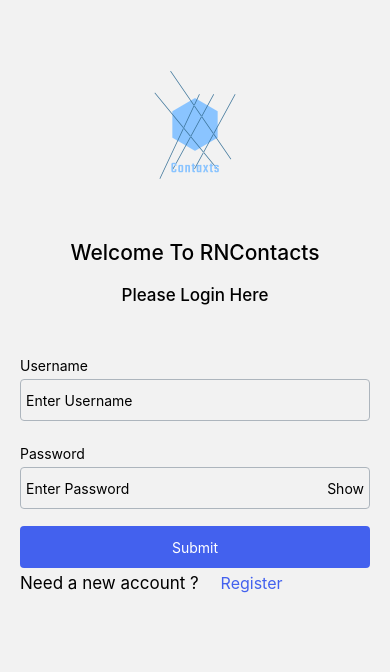
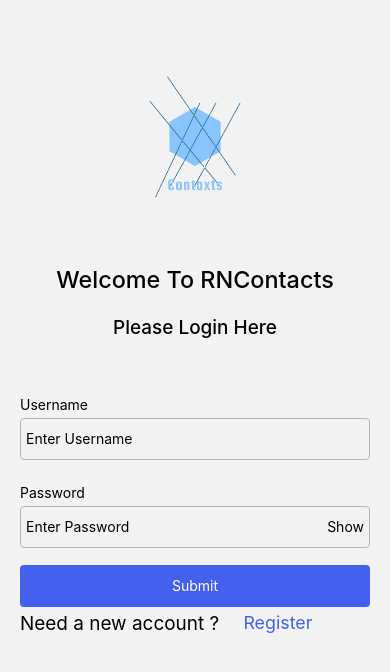
Before and after one commit to Taha-Imtiaz/React-Native-demo, a React Native app: screen / in a window 390 px wide. Shown: the top 672 px of the page. Built offline with nearby package versions, Linux system fonts and the light colour scheme.

Commit message:
complete application

```diff
--- a/package.json
+++ b/package.json
@@ -18,9 +18,10 @@
     "@react-navigation/native": "^6.0.13",
     "@react-navigation/native-stack": "^6.9.1",
     "axios": "^ 0.27.2",
+    "link": "^1.5.1",
     "prop-types": "^15.8.1",
     "react": "18.1.0",
-    "react-native": "0.70.2",
+    "react-native": "^0.70.2",
     "react-native-country-picker-modal": "^2.0.0",
     "react-native-dotenv": "^3.3.1",
     "react-native-gesture-handler": "^2.7.1",
@@ -29,6 +30,8 @@
     "react-native-reanimated": "^2.11.0",
     "react-native-safe-area-context": "^4.4.1",
     "react-native-screens": "^3.18.2",
+    "react-native-size-matters": "^0.4.0",
+    "react-native-splash-screen": "^3.3.0",
     "react-native-vector-icons": "^9.2.0"
   },
   "devDependencies": {
--- a/src/components/ContactDetailsComponent/index.js
+++ b/src/components/ContactDetailsComponent/index.js
@@ -21,7 +21,15 @@ import ImageComponent from './ImageComponent';
 import {DEFAULT_IMAGE_URI} from '../../constants/general';
 import ImagePicker from '../common/ImagePicker';
 
-const ContactDetailsComponent = ({contact, localFile, openSheet , sheetRef , onFileSelected}) => {
+const ContactDetailsComponent = ({
+  contact,
+  updatingImage,
+  uploadSucceeded,
+  localFile,
+  openSheet,
+  sheetRef,
+  onFileSelected,
+}) => {
   const {navigate} = useNavigation();
   const ListEmptyComponent = () => {
     return (
@@ -35,15 +43,20 @@ const ContactDetailsComponent = ({contact, localFile, openSheet , sheetRef , onF
   return (
     <ScrollView style={styles.scrollView}>
       <View style={styles.container}>
-        {contact_picture && <ImageComponent src={contact_picture} />}
-        {!contact_picture && (
-          <View style = {{alignItems:"center",paddingVertical:20}}>
+        {(contact_picture || uploadSucceeded) && <ImageComponent src={contact_picture || localFile?.path} />}
+        {!contact_picture && !uploadSucceeded && (
+          <View style={{alignItems: 'center', paddingVertical: 20}}>
             <Image
               source={{uri: localFile?.path || DEFAULT_IMAGE_URI}}
               style={styles.imageView}
             />
-            <TouchableOpacity onPress={() => {openSheet()}}>
-              <Text style = {{color:colors.primary}}>Add Picture</Text>
+            <TouchableOpacity
+              onPress={() => {
+                openSheet();
+              }}>
+              <Text style={{color: colors.primary}}>
+                {updatingImage ? 'Updating...' : 'Add Picture'}
+              </Text>
             </TouchableOpacity>
           </View>
         )}
@@ -125,7 +138,6 @@ const ContactDetailsComponent = ({contact, localFile, openSheet , sheetRef , onF
         />
       </View>
       <ImagePicker onFileSelected={onFileSelected} ref={sheetRef} />
-
     </ScrollView>
   );
 };
--- a/src/components/Login/index.js
+++ b/src/components/Login/index.js
@@ -1,6 +1,7 @@
 import {useNavigation} from '@react-navigation/native';
 import React, {useState} from 'react';
 import {Image, Text, TextInput, TouchableOpacity, View} from 'react-native';
+import { scale } from 'react-native-size-matters';
 import Container from '../../components/common/Container';
 import CustomButton from '../../components/common/CustomButton';
 import Input from '../../components/common/Input';
@@ -15,8 +16,8 @@ const LoginComponent = ({onChange, onSubmit, justSignedUp, form, loading, error}
     <Container>
       <Image
         source={require(`../../assets/images/logo.png`)}
-        height={70}
-        width={70}
+        height={scale(70)}
+        width={scale(70)}
         style={styles.logoImage}
       />
       <View>
--- a/src/components/Login/styles.js
+++ b/src/components/Login/styles.js
@@ -1,37 +1,38 @@
 import {StyleSheet} from 'react-native';
 import colors from '../../assets/theme/colors';
+import {ScaledSheet} from 'react-native-size-matters'
 
-export default StyleSheet.create({
+export default ScaledSheet.create({
   logoImage: {
-    height: 150,
-    width: 150,
+    height: '150@s',
+    width: '150@s',
     alignSelf: 'center',
-    marginTop: 50,
+    marginTop: '50@s',
   },
   title: {
-    fontSize: 21,
+    fontSize: '21@s',
     textAlign: 'center',
-    paddingTop: 20,
+    paddingTop: '20@s',
     fontWeight: '500',
   },
   subTitle: {
-    fontSize: 17,
+    fontSize: '17@s',
     textAlign: 'center',
-    paddingVertical: 20,
+    paddingVertical: '20@s',
     fontWeight: '500',
   },
   form: {
-    paddingTop: 20,
+    paddingTop: '20@s',
   },
   createSection: {
     flexDirection: 'row',
   },
   linkBtn: {
-    paddingLeft: 17,
+    paddingLeft: '17@s',
     color: colors.primary,
-    fontSize: 16,
+    fontSize: '16@s',
   },
   infoText: {
-    fontSize: 17,
+    fontSize: '17@s',
   },
 });
--- a/src/navigations/index.js
+++ b/src/navigations/index.js
@@ -2,10 +2,11 @@ import AsyncStorage from '@react-native-async-storage/async-storage';
 import {NavigationContainer} from '@react-navigation/native';
 import React, {useContext, useEffect, useState} from 'react';
 import {ActivityIndicator} from 'react-native';
+import SplashScreen from 'react-native-splash-screen';
 import {GlobalContext} from '../context/Provider';
 import AuthNavigator from './AuthNavigator';
 import DrawerNavigator from './DrawerNavigator';
-import { navigationRef } from './SideMenu/RootNavigator';
+import {navigationRef} from './SideMenu/RootNavigator';
 
 const AppNavContainer = () => {
   const {
@@ -29,15 +30,17 @@ const AppNavContainer = () => {
   useEffect(() => {
     getUser();
   }, [isLoggedIn]);
+
+  useEffect(() => {
+    if (authLoaded) {
+      SplashScreen.hide(); //when app loaded hide splash screen
+    }
+  }, [authLoaded]);
   return (
     <>
       {authLoaded ? (
         <NavigationContainer ref={navigationRef}>
-          {isAuthenticated ? (
-            <DrawerNavigator />
-          ) : (
-            <AuthNavigator />
-          )}
+          {isAuthenticated ? <DrawerNavigator /> : <AuthNavigator />}
         </NavigationContainer>
       ) : (
         <ActivityIndicator />
--- a/src/screens/ContactDetail/index.js
+++ b/src/screens/ContactDetail/index.js
@@ -10,9 +10,11 @@ import {
 import colors from '../../assets/theme/colors';
 import Icon from '../../components/common/Icon';
 import ContactDetailsComponent from '../../components/ContactDetailsComponent';
-import {CONTACT_LIST} from '../../constants/routeNames';
+import {CONTACT_DETAIL, CONTACT_LIST} from '../../constants/routeNames';
 import deleteContact from '../../context/actions/contacts/deleteContact';
+import editContact from '../../context/actions/contacts/editContact';
 import {GlobalContext} from '../../context/Provider';
+import uploadImage from '../../helpers/uploadImage';
 import {navigate} from '../../navigations/SideMenu/RootNavigator';
 
 const ContactDetail = () => {
@@ -28,6 +30,8 @@ const ContactDetail = () => {
   const {setOptions} = useNavigation();
   const sheetRef = useRef(null);
   const [localFile, setLocalFile] = useState(null);
+  const [updatingImage, setUpdatingImage] = useState(false);
+  const [uploadSucceeded, setUploadSucceeded] = useState(false);
 
   useEffect(() => {
     if (item) {
@@ -97,20 +101,35 @@ const ContactDetail = () => {
     // closeSheet
     closeSheet();
     setLocalFile(image);
-
-    // upload picture when user choose it
-    setIsUploading(true);
+    console.log(`local file ${localFile}`);
+    // upload picture to firebase when user choose it
+    setUpdatingImage(true);
     uploadImage(localFile)(url => {
-      setIsUploading(false);
+      const {
+        first_name: firstName,
+        last_name: lastName,
+        phone_number: phoneNumber,
+        country_code: phoneCode,
+        is_favorite: isFavorite,
+      } = item;
       editContact(
-        {...form, contactPicture: url},
-        params?.contact.id,
+        {
+          firstName,
+          lastName,
+          phoneNumber,
+          phoneCode,
+          isFavorite,
+          contactPicture: url,
+        },
+        item.id,
       )(contactsDispatch)(item => {
-        navigate(CONTACT_DETAIL, {item});
+        // navigate(CONTACT_DETAIL, {item});
+        setUpdatingImage(false);
+        setUploadSucceeded(true);
       });
     })(err => {
       console.log('err :>> ', err);
-      setIsUploading(false);
+      setUpdatingImage(false);
     });
   };
 
@@ -120,7 +139,9 @@ const ContactDetail = () => {
       onFileSelected={onFileSelected}
       openSheet={openSheet}
       contact={item}
-      localFile = {localFile}
+      localFile={localFile}
+      uploadSucceeded={uploadSucceeded}
+      updatingImage={updatingImage}
     />
   );
 };
```
Also changed, not shown: 13 other files (tests, documents, lock files or other folders).
